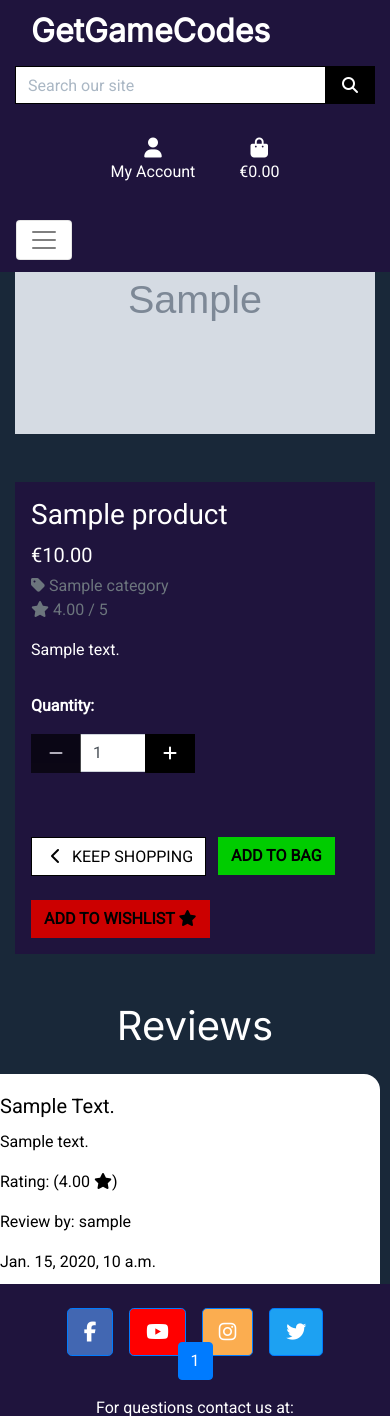
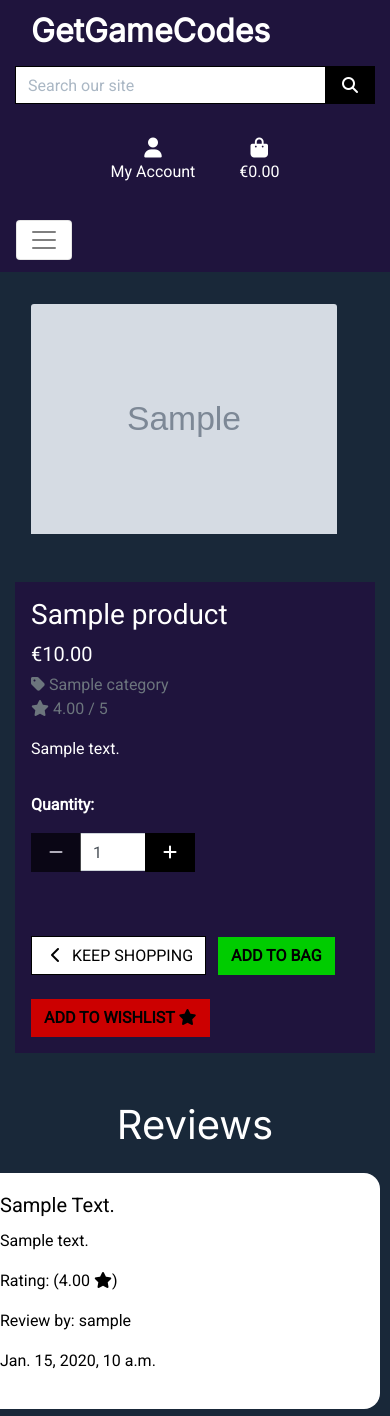
Before and after one commit to ThomasMSmit/GetGameCodes, a Django app: page /products/1/ in a window 390 px wide. Shown: the top 1416 px of the page. Run offline with Django 3.2, Linux system fonts and the light colour scheme; tables that the repository leaves empty hold one stand-in row (values such as "Sample post"); grey boxes marked "Sample" are stand-in pictures; parts of the project's set-up code (start-up, migrations or seed data) failed here and were passed over; some libraries are stand-ins or nearby versions.

Commit message:
add styling to product details image + change media queries for smaller screens

```diff
--- a/static/css/base.css
+++ b/static/css/base.css
@@ -40,7 +40,7 @@ body {
     overflow: hidden;
     display: block;
     position: relative;
-    padding-bottom: 18rem;
+    padding-bottom: 22rem;
 }
 
 #footer {
@@ -79,6 +80,12 @@ body {
     width: 100%;
     object-fit: scale-down;
     margin-top: 1rem;
+}
+
+.image-container {
+    max-width: 85%;
+    height: 85%;
+    margin-left: 1rem;
 }
 
 .product-details-container {
```
Also changed, not shown: other parts of static/css/base.css (+27 -27 lines).
